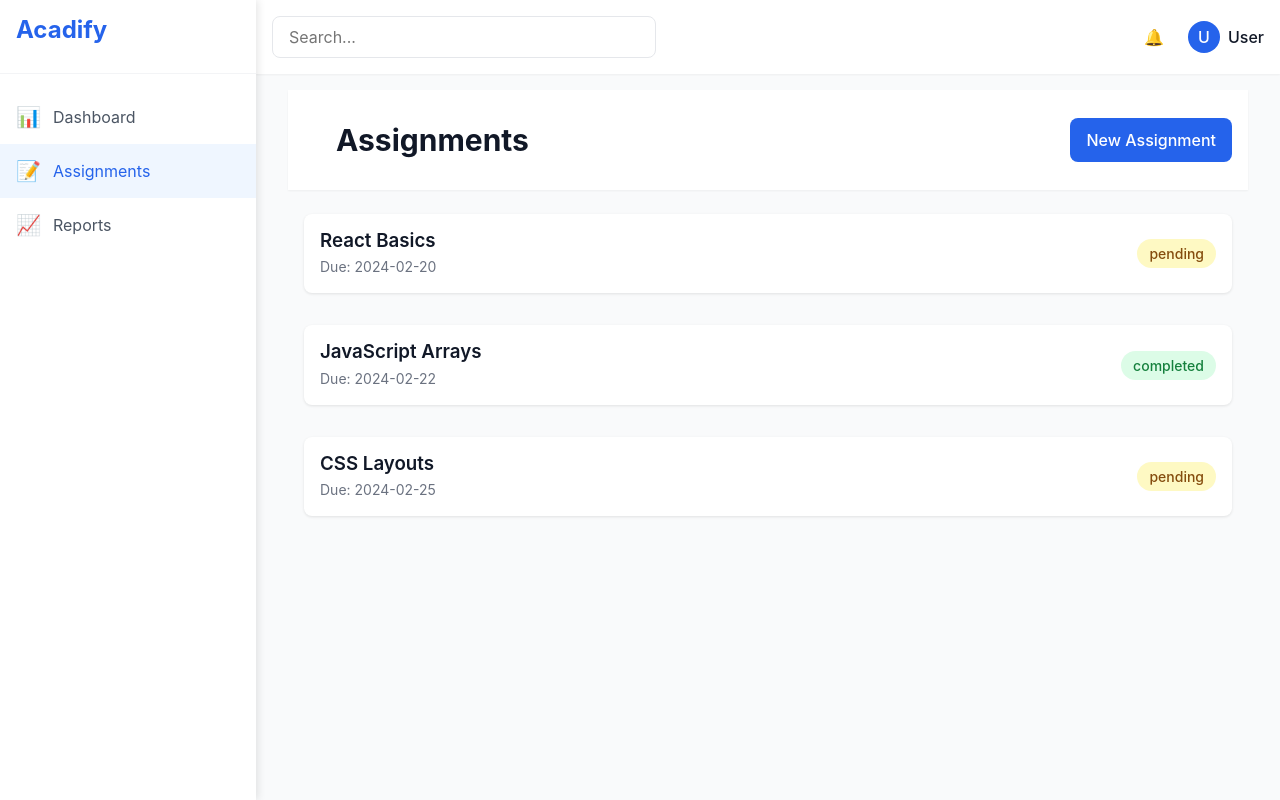
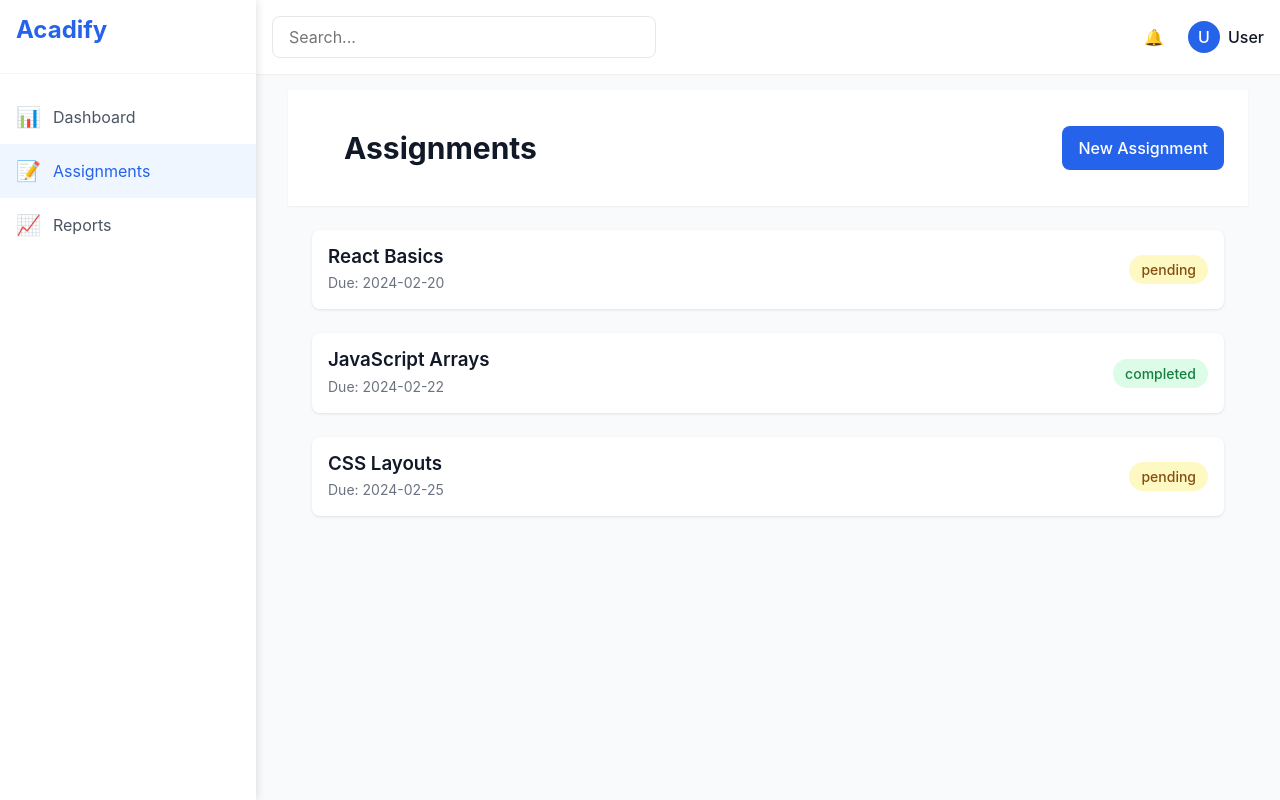
Before and after one commit to Prasadmali1311/Acadify, a React (Vite) app: page /assignments in a window 1280 px wide. Built offline with nearby package versions, Linux system fonts and the light colour scheme.

Commit message:
Fix: Assignmets page header overflow fixed. Refractor: Assignmets page header renamed to assignments-header

```diff
--- a/src/components/Header.css
+++ b/src/components/Header.css
@@ -9,6 +9,7 @@
   z-index: 30;
   width: 100%;
   box-sizing: border-box;
+  justify-content: space-between;
 }
 
 .search-container {
--- a/src/pages/Assignments.css
+++ b/src/pages/Assignments.css
@@ -2,18 +2,41 @@
   display: flex;
   flex-direction: column;
   gap: 1.5rem;
+  width: 100%;
+  box-sizing: border-box;
 }
 
-.header {
+.assignments-header {
   display: flex;
-  justify-content: space-between;
-  align-items: center;
+  flex-direction: column;
+  gap: 1rem;
+  padding: 1rem;
+  background-color: white;
+  box-shadow: 0 1px 2px rgba(0, 0, 0, 0.05);
+  width: 100%;
+  box-sizing: border-box;
+}
+
+@media (min-width: 640px) {
+  .assignments-header {
+    flex-direction: row;
+    justify-content: space-between;
+    align-items: center;
+    padding: 1.5rem;
+  }
 }
 
 .page-title {
-  font-size: 1.875rem;
+  font-size: 1.5rem;
   font-weight: 700;
   color: #111827;
+  margin: 0;
+}
+
+@media (min-width: 640px) {
+  .page-title {
+    font-size: 1.875rem;
+  }
 }
 
 .new-assignment-btn {
@@ -23,6 +46,14 @@
   border-radius: 0.5rem;
   font-weight: 500;
   transition: all 0.2s;
+  width: 100%;
+  text-align: center;
+}
+
+@media (min-width: 640px) {
+  .new-assignment-btn {
+    width: auto;
+  }
 }
 
 .new-assignment-btn:hover {
@@ -32,19 +63,36 @@
 
 .assignments-grid {
   display: grid;
-  gap: 2rem;
-  margin: 0 1rem;
+  gap: 1rem;
+  padding: 0 1rem;
+  width: 100%;
+  box-sizing: border-box;
+}
+
+@media (min-width: 768px) {
+  .assignments-grid {
+    gap: 1.5rem;
+    padding: 0 1.5rem;
+  }
 }
 
 .assignment-card {
   display: flex;
-  justify-content: space-between;
-  align-items: center;
+  flex-direction: column;
+  gap: 1rem;
   padding: 1rem;
   background-color: white;
   border-radius: 0.5rem;
   box-shadow: 0 1px 3px rgba(0, 0, 0, 0.1);
   transition: all 0.2s;
+}
+
+@media (min-width: 640px) {
+  .assignment-card {
+    flex-direction: row;
+    justify-content: space-between;
+    align-items: center;
+  }
 }
 
 .assignment-card:hover {
@@ -66,6 +114,7 @@
   padding: 0.25rem 0.75rem;
   border-radius: 9999px;
   font-size: 0.875rem;
+  text-align: center;
 }
 
 .status-badge.completed {
--- a/src/pages/Assignments.jsx
+++ b/src/pages/Assignments.jsx
@@ -9,7 +9,7 @@ const Assignments = () => {
 
   return (
     <div className="assignments-container">
-      <div className="header">
+      <div className="assignments-header">
         <h1 className="page-title">Assignments</h1>
         <button className="new-assignment-btn">New Assignment</button>
       </div>
```
